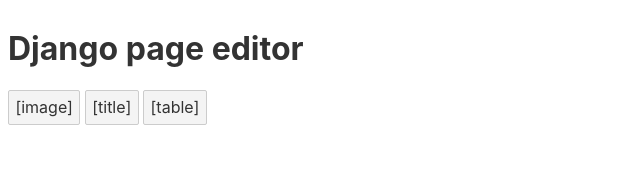
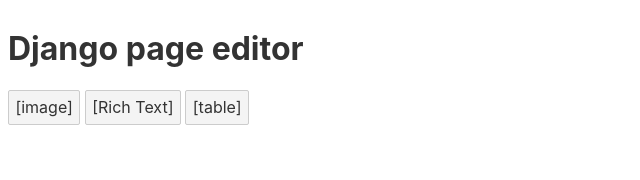
Before and after one commit to itaden1/svelte-dynamic-forms, a Svelte app: page / in a window 1280 px wide. Shown: the top 180 px of the page, without its empty margins (0-640 px from the left). Built offline with nearby package versions, Linux system fonts and the light colour scheme.

Commit message:
base rich text

```diff
--- a/src/App.svelte
+++ b/src/App.svelte
@@ -53,8 +53,8 @@
 					[image]
 				</button>
 				<button
-					on:click="{() => addComponent("title", index) }">
-					[title]
+					on:click="{() => addComponent("richText", index) }">
+					[Rich Text]
 				</button>
 				<button
 					on:click="{() => addComponent("table", index) }">
@@ -74,8 +74,8 @@
 			[image]
 		</button>
 		<button
-			 on:click="{() => addComponent("title", 0) }">
-			 [title]
+			on:click="{() => addComponent("richText", 0) }">
+			[Rich Text]
 		</button>
 		<button
 			on:click="{() => addComponent("table", 0) }">
--- /dev/null
+++ b/src/components/RichTextField.svelte
@@ -0,0 +1 @@
+<h3>RichText</h3>
--- a/src/components/WidgetBase.svelte
+++ b/src/components/WidgetBase.svelte
@@ -1,6 +1,7 @@
 <script lang="ts">
     import GenericInputField from "./GenericInputField.svelte";
     import GenericFileField from "./GenericFileField.svelte";
+    import RichTextField from "./RichTextField.svelte";
 
     import { existingComponents } from "../stores";
 
@@ -12,7 +13,8 @@
 
     const componentMap = {
         "file": GenericFileField,
-        "input": GenericInputField
+        "input": GenericInputField,
+        "richText": RichTextField
     }
 
     function handleFieldChange(event: { target: HTMLInputElement; }){
@@ -44,6 +46,7 @@
 </script>
 <form class="widget-form">
     {widget.index}
+    {#if widget.fields.length > 0}
         {#each widget.fields as field, index}
             <svelte:component
                 this={componentMap[field.type]}
@@ -52,4 +55,7 @@
                 on:fieldChange={() => handleFieldChange(event)}
             />
         {/each}
+    {:else}
+        <RichTextField/>
+    {/if}
 </form>
--- a/src/stores.ts
+++ b/src/stores.ts
@@ -55,7 +55,12 @@
                 {type: "file", name: "upload", value: ""},
                 {type: "input", name: "alt", value: ""}
             ]
-        }
+        },
+    text: {
+        type: "text",
+        name: "text",
+        fields: []
+    }
     }, function start(set){
     console.log("start");
 
```
Lines whose indentation alone changed are shown as unchanged.
